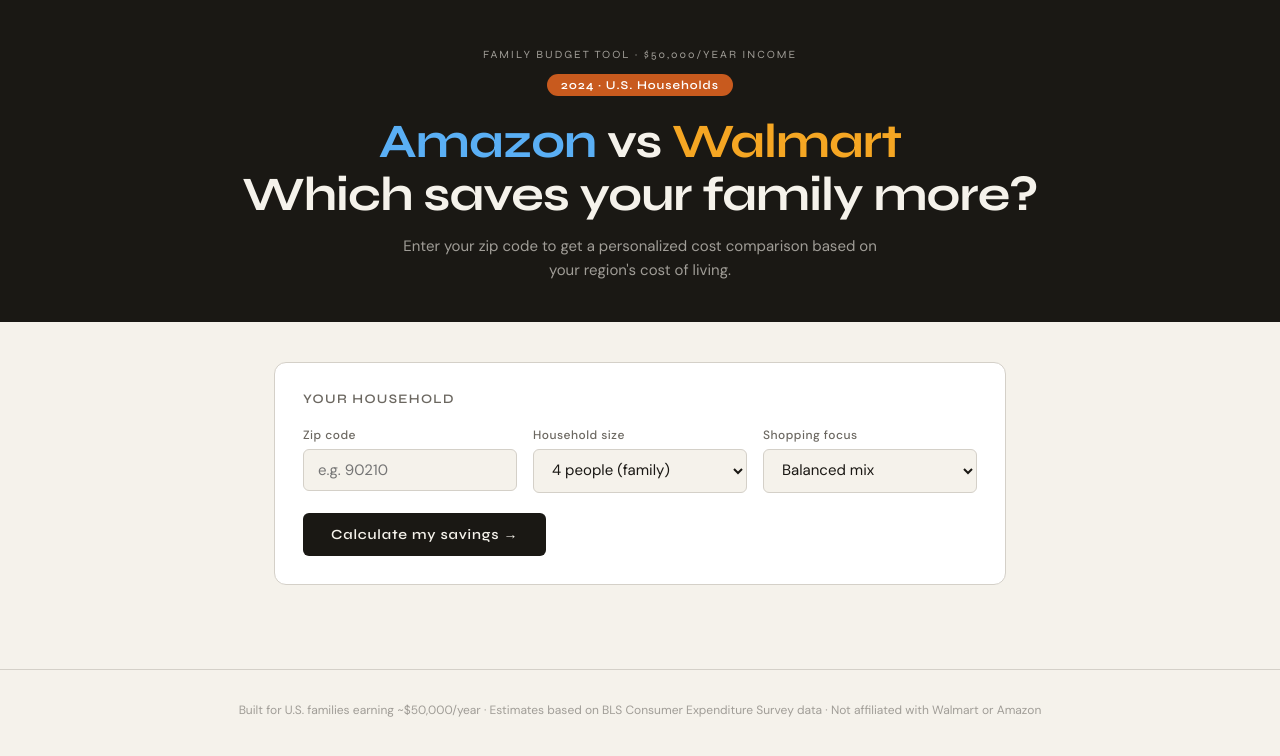
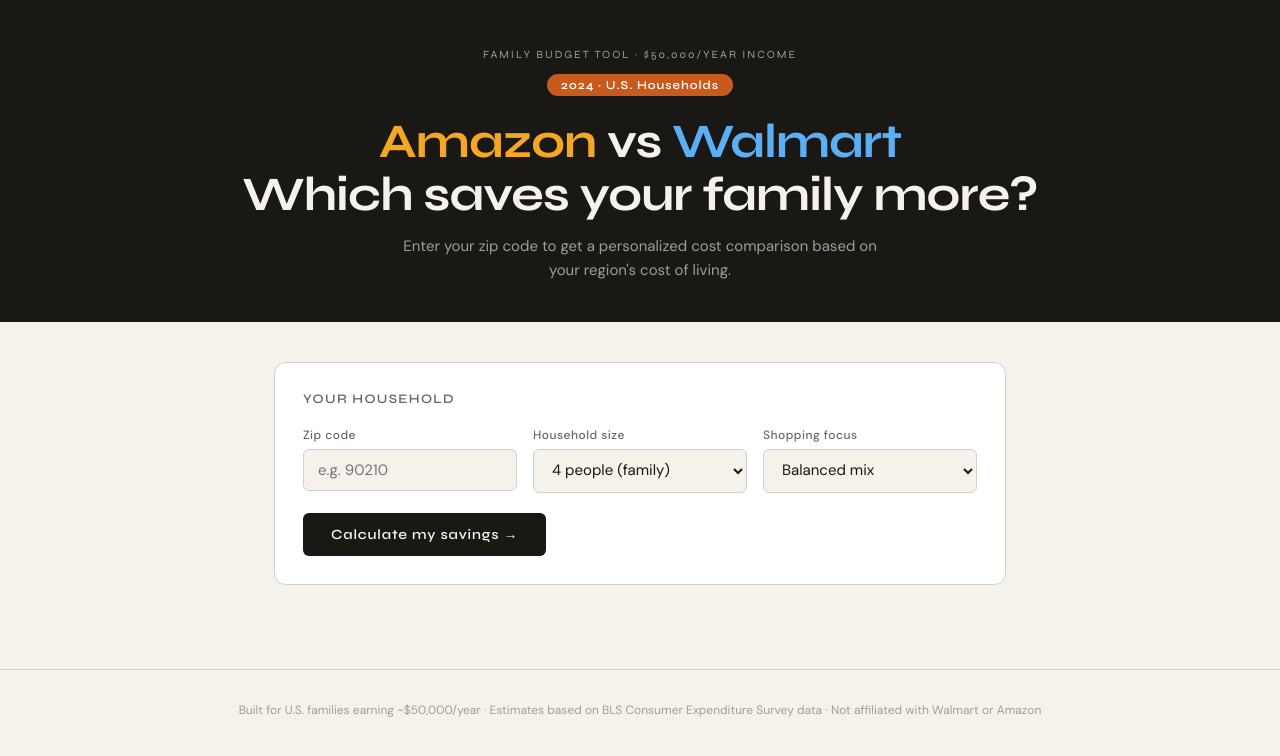
Before and after one commit to patotape/AMZ-vs-WMT-calculator, a plain HTML site: page index.html in a window 1280 px wide. Drawn offline with Linux system fonts and the light colour scheme.

Commit message:
Update index.html

```diff
--- a/index.html
+++ b/index.html
@@ -378,7 +378,7 @@
 <header>
   <div class="eyebrow">Family Budget Tool · $50,000/year income</div>
   <div class="income-tag">2024 · U.S. Households</div>
-  <h1><span class="w">Amazon</span> vs <span class="a">Walmart</span><br>Which saves your family more?</h1>
+  <h1><span class="a">Amazon</span> vs <span class="w">Walmart</span><br>Which saves your family more?</h1>
   <p>Enter your zip code to get a personalized cost comparison based on your region's cost of living.</p>
 </header>
 
```
